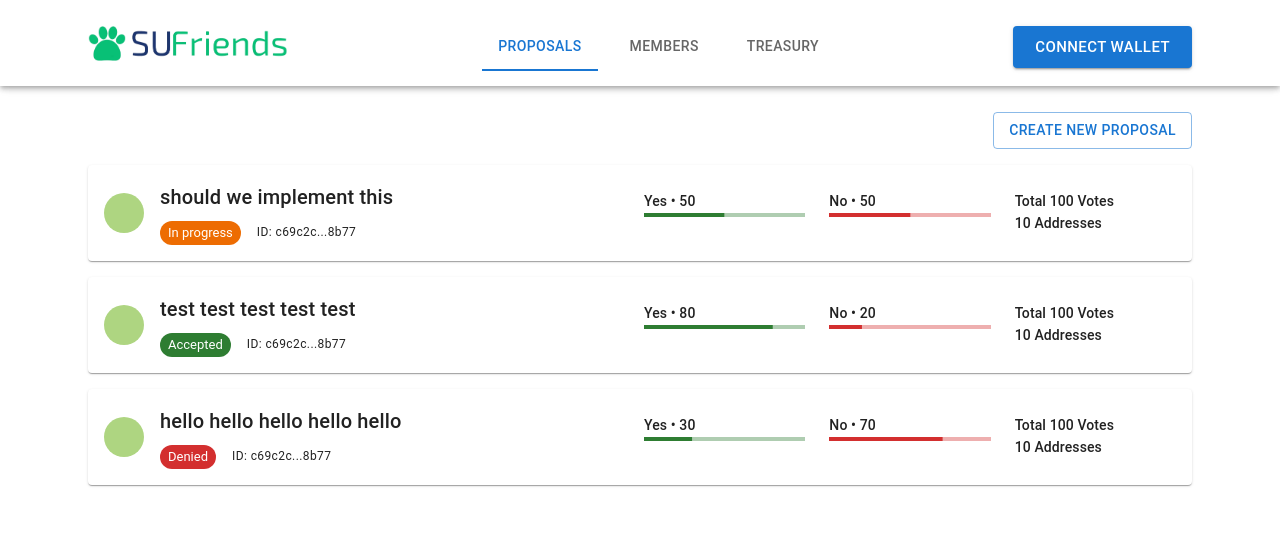
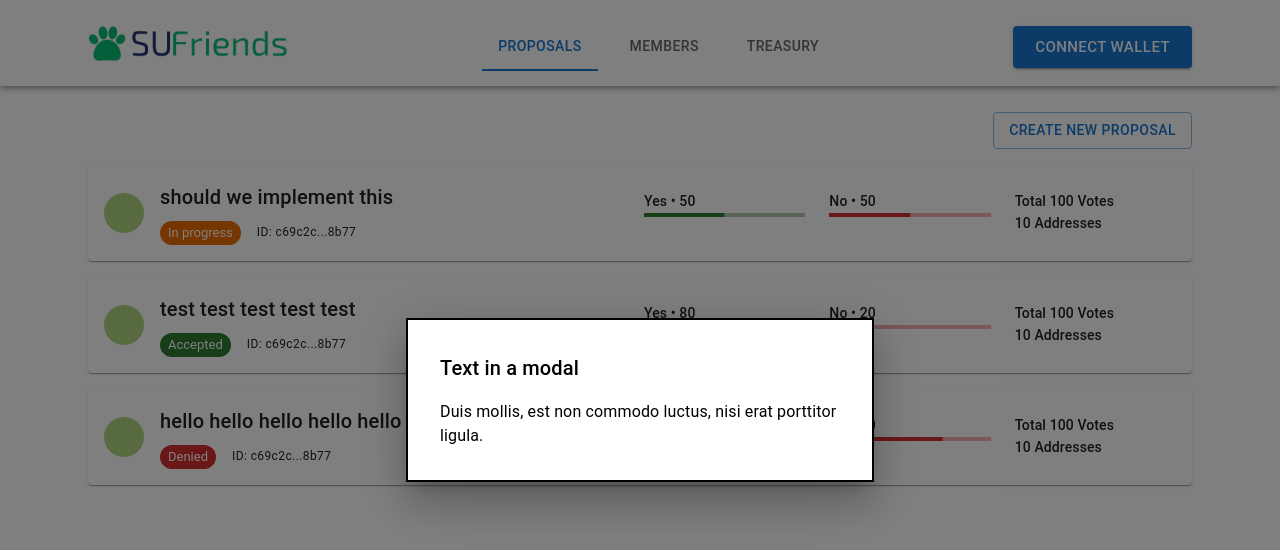
Before and after one commit to SUFriends/SUFriends, a Next.js app: page /proposals in a window 1280 px wide. Both pictures are taken after a click on the button "CREATE NEW PROPOSAL". Shown: the top 550 px of the page. Built offline with nearby package versions, Linux system fonts and the light colour scheme.

Commit message:
feat: Add dummy modal view to create new proposal

```diff
--- a/pages/proposals/index.js
+++ b/pages/proposals/index.js
@@ -1,13 +1,41 @@
-import * as React from "react";
-import { Button, Grid } from "@mui/material";
-import Layout from "../../components/layouts/layout";
+import { useState } from "react";
+import { Button, Grid, Modal, Box, Typography } from "@mui/material";
 import ProposalCard from "../../components/ProposalCard";
+const style = {
+  position: "absolute",
+  top: "50%",
+  left: "50%",
+  transform: "translate(-50%, -50%)",
+  width: 400,
+  bgcolor: "background.paper",
+  border: "2px solid #000",
+  boxShadow: 24,
+  p: 4,
+};
+export default function Proposals(props) {
+  const [open, setOpen] = useState(false);
+  const handleOpen = () => setOpen(true);
+  const handleClose = () => setOpen(false);
 
-function Proposals(props) {
   return (
     <>
+      <Modal
+        open={open}
+        onClose={handleClose}
+        aria-labelledby="modal-modal-title"
+        aria-describedby="modal-modal-description"
+      >
+        <Box sx={style}>
+          <Typography id="modal-modal-title" variant="h6" component="h2">
+            Text in a modal
+          </Typography>
+          <Typography id="modal-modal-description" sx={{ mt: 2 }}>
+            Duis mollis, est non commodo luctus, nisi erat porttitor ligula.
+          </Typography>
+        </Box>
+      </Modal>
       <Grid container justifyContent="flex-end">
-        <Button variant="outlined" disableElevation>
+        <Button onClick={handleOpen} variant="outlined" disableElevation>
           Create new proposal
         </Button>
       </Grid>
@@ -38,6 +66,3 @@
     </>
   );
 }
-
-export default Proposals;
-// deneme workout
```
